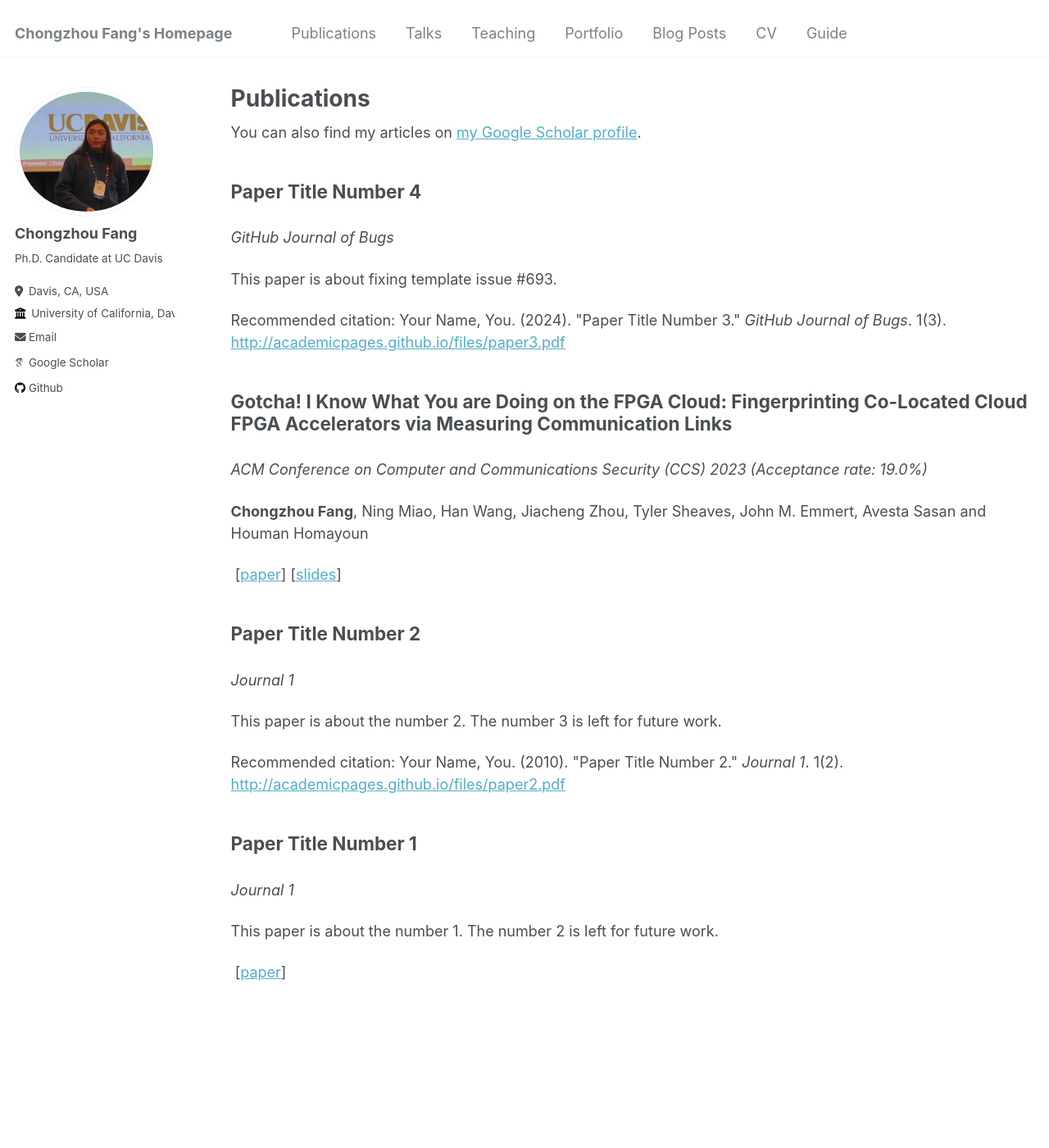
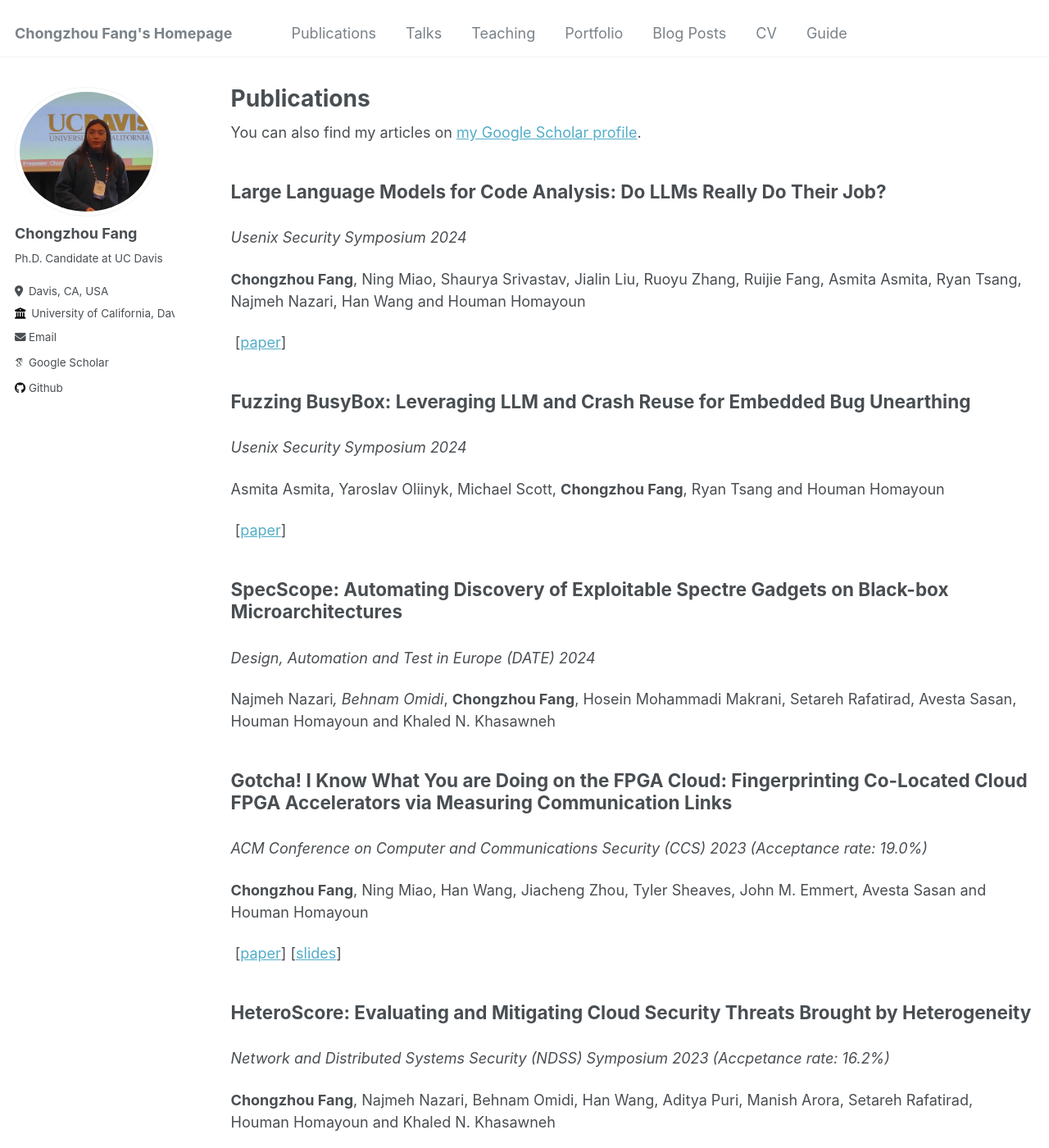
Before and after one commit to ChongzhouFang/ChongzhouFang.github.io, a Jekyll site: the page built from _pages/publications.md, in a window 1280 px wide and 1400 px high. Shown: the whole window at 82% size. Built offline with Jekyll 4.4.1, drawn with Linux system fonts in a browser that asks for light colours; some web fonts are replaced; some of the changed text lies outside the part shown.

Commit message:
update publications

```diff
--- /dev/null
+++ b/_publications/date2024-najmeh.md
@@ -0,0 +1,10 @@
+---
+title: "SpecScope: Automating Discovery of Exploitable Spectre Gadgets on Black-box Microarchitectures"
+collection: publications
+permalink: /publication/date2024-najmeh
+excerpt: 'Najmeh Nazari*, Behnam Omidi*, <b>Chongzhou Fang</b>, Hosein Mohammadi Makrani, Setareh Rafatirad, Avesta Sasan, Houman Homayoun and Khaled N. Khasawneh'
+date: 2024-01-01
+venue: 'Design, Automation and Test in Europe (DATE) 2024'
+# paperurl: 'https://arxiv.org/pdf/2403.03897.pdf'
+# slidesurl: 'https://chongzhoufang.github.io/files/CCS2023slides.pdf'
+---
--- a/_publications/ndss2022.md
+++ b/_publications/ndss2022.md
@@ -1,13 +1,10 @@
 ---
-title: "Paper Title Number 1"
+title: "Repttack: Exploiting Cloud Schedulers to Guide Co-Location Attacks"
 collection: publications
-permalink: /publication/2009-10-01-paper-title-number-1
-excerpt: 'This paper is about the number 1. The number 2 is left for future work.'
-date: 2009-10-01
-venue: 'Journal 1'
-paperurl: 'http://academicpages.github.io/files/paper1.pdf'
-# authors: 'Chongzhou Fang, Ning Miao, Han Wang, Jiacheng Zhou, Tyler Sheaves, John M. Emmert, Avesta Sasan and Houman Homayoun'
-# citation: 'Your Name, You. (2009). &quot;Paper Title Number 1.&quot; <i>Journal 1</i>. 1(1).'
+permalink: /publication/security2024
+excerpt: '<b>Chongzhou Fang</b>, Han Wang, Najmeh Nazari, Behnam Omidi, Avesta Sasan, Khaled N. Khasawneh, Setareh Rafatirad and Houman Homayoun'
+date: 2022-02-28
+venue: 'Network and Distributed Systems Security (NDSS) Symposium 2022 (Accpetance rate: 16.2%)'
+paperurl: 'https://www.ndss-symposium.org/ndss-paper/auto-draft-237/'
+slidesurl: 'https://chongzhoufang.github.io/files/NDSS2022slides.pdf'
 ---
-
-The contents above will be part of a list of publications, if the user clicks the link for the publication than the contents of section will be rendered as a full page, allowing you to provide more information about the paper for the reader. When publications are displayed as a single page, the contents of the above "citation" field will automatically be included below this section in a smaller font.
--- a/_publications/ndss2023.md
+++ b/_publications/ndss2023.md
@@ -1,12 +1,10 @@
 ---
-title: "Paper Title Number 4"
+title: "HeteroScore: Evaluating and Mitigating Cloud Security Threats Brought by Heterogeneity"
 collection: publications
-permalink: /publication/2024-02-17-paper-title-number-4
-excerpt: 'This paper is about fixing template issue #693.'
-date: 2024-02-17
-venue: 'GitHub Journal of Bugs'
-paperurl: 'http://academicpages.github.io/files/paper3.pdf'
-citation: 'Your Name, You. (2024). &quot;Paper Title Number 3.&quot; <i>GitHub Journal of Bugs</i>. 1(3).'
+permalink: /publication/security2024
+excerpt: '<b>Chongzhou Fang</b>, Najmeh Nazari, Behnam Omidi, Han Wang, Aditya Puri, Manish Arora, Setareh Rafatirad, Houman Homayoun and Khaled N. Khasawneh'
+date: 2023-02-28
+venue: 'Network and Distributed Systems Security (NDSS) Symposium 2023 (Accpetance rate: 16.2%)'
+paperurl: 'https://www.ndss-symposium.org/ndss-paper/heteroscore-evaluating-and-mitigating-cloud-security-threats-brought-by-heterogeneity/'
+slidesurl: 'https://chongzhoufang.github.io/files/NDSS2023slides.pdf'
 ---
-
-The contents above will be part of a list of publications, if the user clicks the link for the publication than the contents of section will be rendered as a full page, allowing you to provide more information about the paper for the reader. When publications are displayed as a single page, the contents of the above "citation" field will automatically be included below this section in a smaller font.
--- /dev/null
+++ b/_publications/security2024-asmita.md
@@ -0,0 +1,10 @@
+---
+title: "Fuzzing BusyBox: Leveraging LLM and Crash Reuse for Embedded Bug Unearthing"
+collection: publications
+permalink: /publication/security2024-asmita
+excerpt: 'Asmita Asmita, Yaroslav Oliinyk, Michael Scott, <b>Chongzhou Fang</b>, Ryan Tsang and Houman Homayoun'
+date: 2024-08-15
+venue: 'Usenix Security Symposium 2024'
+paperurl: 'https://arxiv.org/pdf/2403.03897.pdf'
+# slidesurl: 'https://chongzhoufang.github.io/files/CCS2023slides.pdf'
+---
--- a/_publications/security2024.md
+++ b/_publications/security2024.md
@@ -1,12 +1,10 @@
 ---
-title: "Paper Title Number 2"
+title: "Large Language Models for Code Analysis: Do LLMs Really Do Their Job?"
 collection: publications
-permalink: /publication/2010-10-01-paper-title-number-2
-excerpt: 'This paper is about the number 2. The number 3 is left for future work.'
-date: 2010-10-01
-venue: 'Journal 1'
-paperurl: 'http://academicpages.github.io/files/paper2.pdf'
-citation: 'Your Name, You. (2010). &quot;Paper Title Number 2.&quot; <i>Journal 1</i>. 1(2).'
+permalink: /publication/security2024
+excerpt: '<b>Chongzhou Fang</b>, Ning Miao, Shaurya Srivastav, Jialin Liu, Ruoyu Zhang, Ruijie Fang, Asmita Asmita, Ryan Tsang, Najmeh Nazari, Han Wang and Houman Homayoun'
+date: 2024-08-15
+venue: 'Usenix Security Symposium 2024'
+paperurl: 'https://arxiv.org/pdf/2310.12357.pdf'
+# slidesurl: 'https://chongzhoufang.github.io/files/CCS2023slides.pdf'
 ---
-
-The contents above will be part of a list of publications, if the user clicks the link for the publication than the contents of section will be rendered as a full page, allowing you to provide more information about the paper for the reader. When publications are displayed as a single page, the contents of the above "citation" field will automatically be included below this section in a smaller font.
```
Also changed, not shown: _publications/iccad2023-jialin.md (added, +10 -0 lines), _publications/micro-najmeh.md (added, +10 -0 lines), 3 other files.
